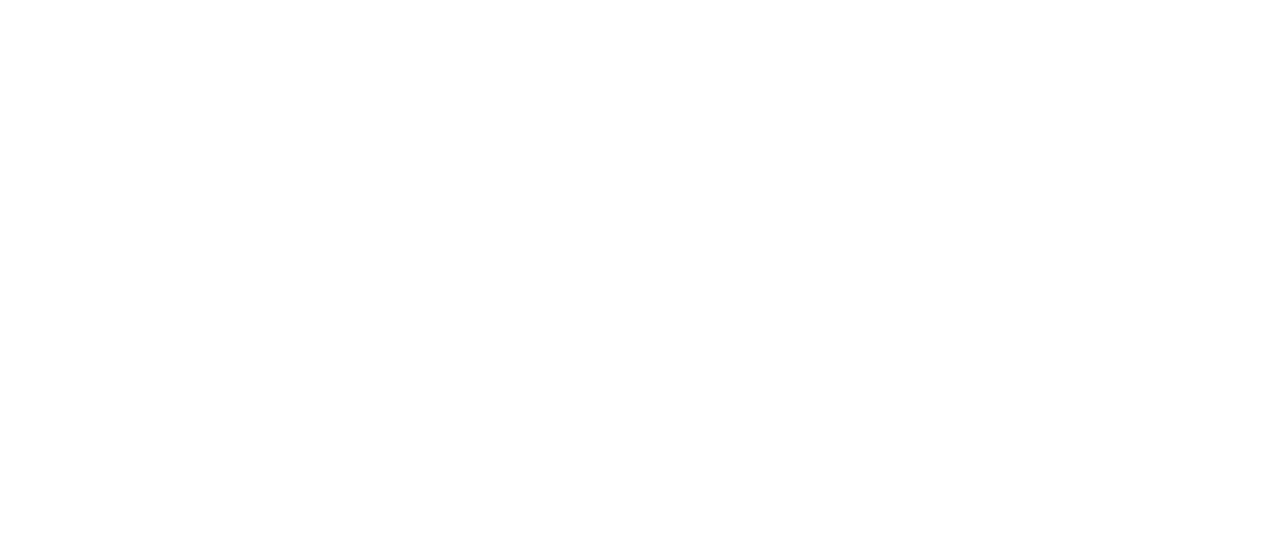
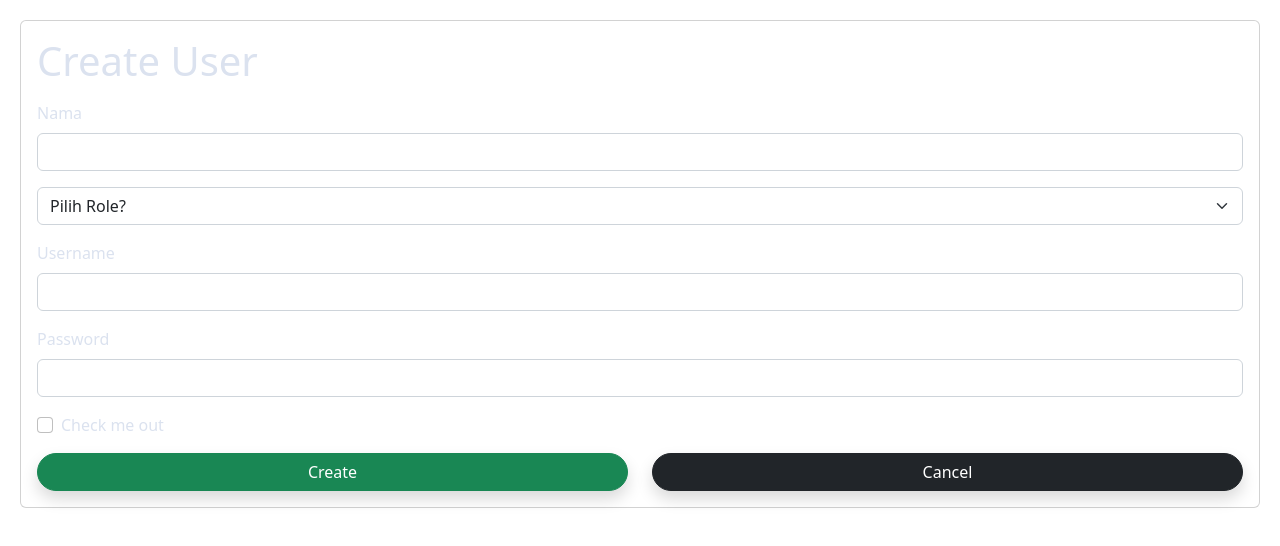
Before and after one commit to ivan12812/Web-Hotel-App-MERN, a React (Create React App) app in the folder src/frontend/: page / in a window 1280 px wide. Shown: the top 546 px of the page. Built offline with nearby package versions, Linux system fonts and the light colour scheme.

Commit message:
Create-User-Form
Create User

```diff
--- /dev/null
+++ b/src/frontend/src/components/user-management/Create-User-Form.js
@@ -0,0 +1,55 @@
+export default function CreateUser() {
+    return (
+        <div className="card" style={{
+            margin: "20px",
+            color: "#DBE2EF"
+        }}>
+            <form className="card-body">
+            <h1 className="mb-3">Create User</h1>
+                <div className="mb-3">
+                    <label className="form-label">Nama</label>
+                    <input type="text" className="form-control" />
+                </div>
+                <select className="form-select mb-3" aria-label=".form-select-lg example" defaultValue={'role'}>
+                    <option value="role">Pilih Role?</option>
+                    <option value="1">Admin</option>
+                    <option value="2">Resepsionis</option>
+                </select>
+                <div className="mb-3">
+                    <label className="form-label">Username</label>
+                    <input type="text" className="form-control" />
+                </div>
+                <div className="mb-3">
+                    <label className="form-label">Password</label>
+                    <input type="password" className="form-control" id="exampleInputPassword1"/>
+                </div>
+                <div className="mb-3 form-check">
+                    <input type="checkbox" className="form-check-input" id="exampleCheck1"/>
+                    <label className="form-check-label">Check me out</label>
+                </div>
+                <div className="row">
+                <div className="col">
+				    <div className="d-grid gap-1">
+                        <button
+                            className="btn btn-success shadow"
+                            type="button"
+                            style={{borderRadius: '20px'}}>
+                            Create
+                        </button>
+				    </div>
+				</div>
+                <div className="col">
+				    <div className="d-grid gap-2">
+                        <button
+                            className="btn btn-dark shadow"
+                            type="button"
+                            style={{borderRadius: '20px'}}>
+                            Cancel
+                        </button>
+				    </div>
+				</div>
+                </div>
+            </form>
+        </div>
+    )
+}
--- a/src/frontend/src/index.js
+++ b/src/frontend/src/index.js
@@ -3,7 +3,7 @@
 import './index.css';
 import App from './App';
 import reportWebVitals from './reportWebVitals';
-
+import CreateUser from './components/user-management/Create-User-Form';
 import 'bootstrap/dist/css/bootstrap.min.css';
 import 'bootstrap/dist/js/bootstrap';
 
@@ -11,6 +11,7 @@
 root.render(
 	<React.StrictMode>
 		<App />
+		<CreateUser/>
 	</React.StrictMode>
 );
 
```
